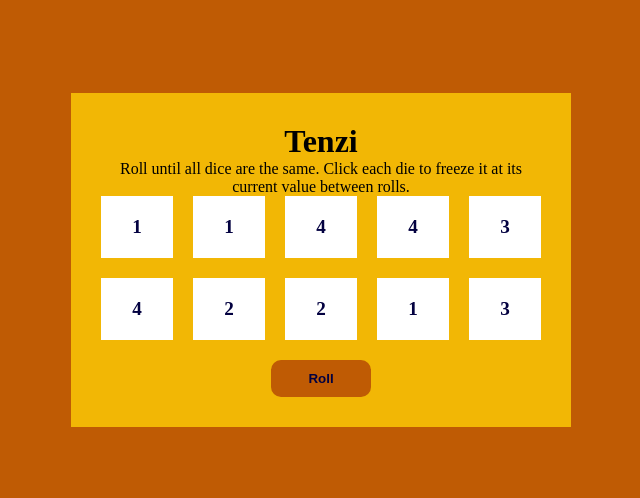
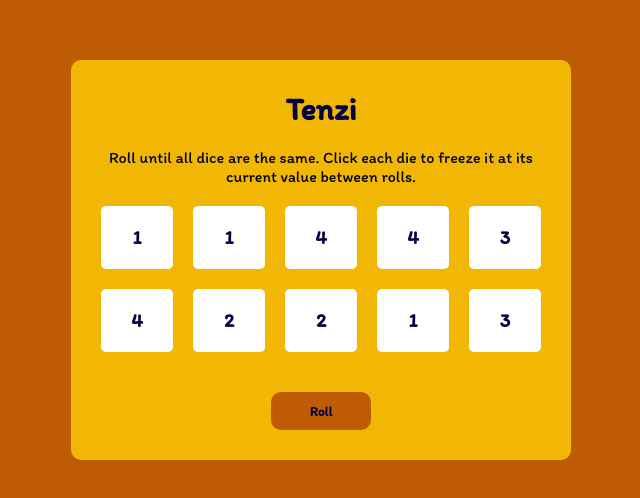
Before and after one commit to kujerocoding/second-tenzi-game, a React (Vite) app: page / in a window 1280 px wide. Shown: the part 140-638 px from the top of the page, without its empty margins (319-959 px from the left). Built offline with nearby package versions, Linux system fonts and the light colour scheme.

Commit message:
finalize styling

```diff
--- a/src/App.css
+++ b/src/App.css
@@ -1,7 +1,10 @@
+@import url('https://fonts.googleapis.com/css2?family=Itim&display=swap');
+
 *{
   margin: 0;
   padding: 0;
   box-sizing: border-box;
+  font-family: 'Itim', cursive;
 }
 
 body{
@@ -17,13 +20,14 @@ main{
   padding: 30px;
   background-color: #F2B705;
   text-align: center;
+  border-radius: 10px;
 }
 
 .dice-container{
   display: grid;
   grid-template: auto / repeat(5, 1fr);
   gap: 20px;
-
+  margin-block: 20px;
 }
 
 .die-container{
@@ -35,6 +39,7 @@ main{
   color: #030140;
   font-size: 1.2rem;
   font-weight: bolder;
+  border-radius: 5px;
 }
 
 button{
@@ -52,3 +57,8 @@ button{
 button:active{
   box-shadow: inset 5px 5px 5px rgba(0,0,0,0.2);
 }
+
+main > h1{
+  margin-bottom: 20px;
+  color: #030140;
+}
--- a/src/App.jsx
+++ b/src/App.jsx
@@ -65,6 +65,7 @@ const App = () => {
       <div className='dice-container'>
         {dieElements}
       </div>
+      <p>{tenzi ? "You Won!" : ""}</p>
       <button onClick={rollDice}>{tenzi ? "New Game" : "Roll"}</button>
     </main>
   )
```
